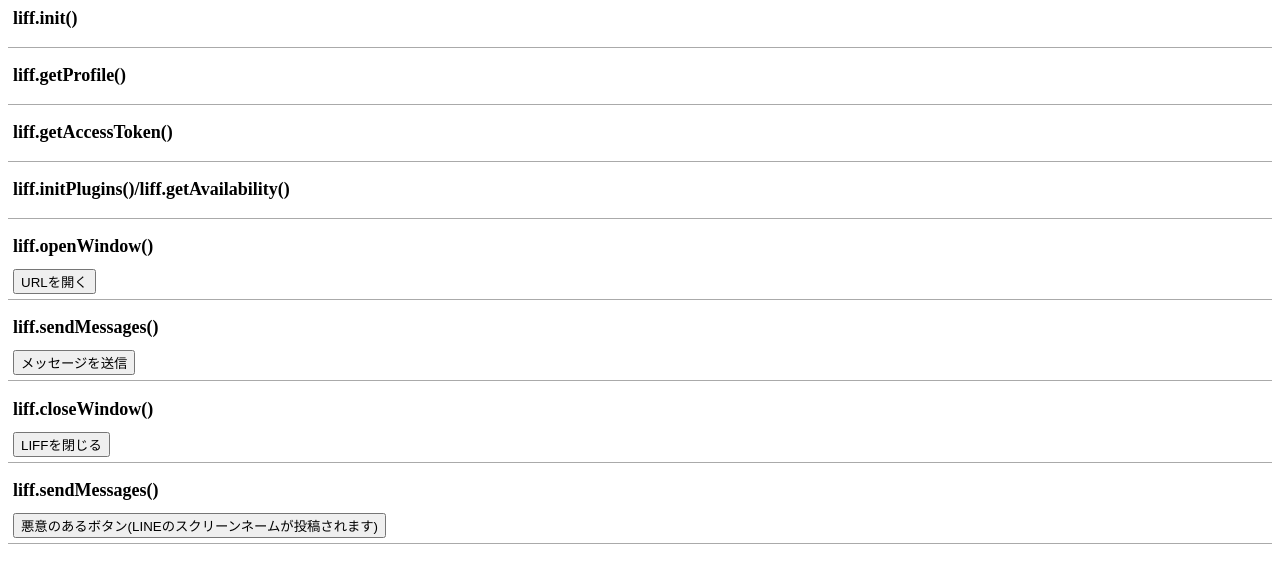
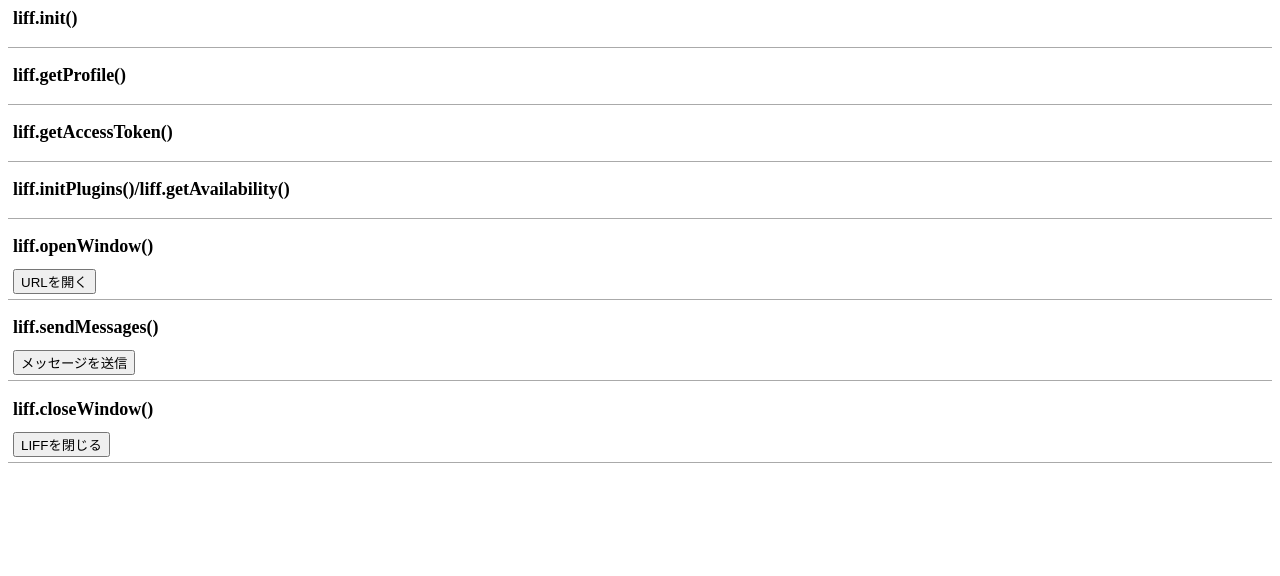
Before and after one commit to YuheiNakasaka/liff-api-sandbox, a plain HTML site: page index.html in a window 1280 px wide. Shown: the part 54-630 px from the top of the page. Drawn offline with nearby package versions, Linux system fonts and the light colour scheme.

Commit message:
悪意のあるやつ消す

```diff
--- a/index.html
+++ b/index.html
@@ -52,10 +52,7 @@
         <h1>liff.closeWindow()</h1>
         <button @click="closeWindow">LIFFを閉じる</button>
       </div>
-      <div class="wrap wrap101">
-        <h1>liff.sendMessages()</h1>
-        <button @click="sendEvilMessages">悪意のあるボタン(LINEのスクリーンネームが投稿されます)</button>
-      </div>
+
     </div>
     <script type="text/javascript">
     new Vue({
```
